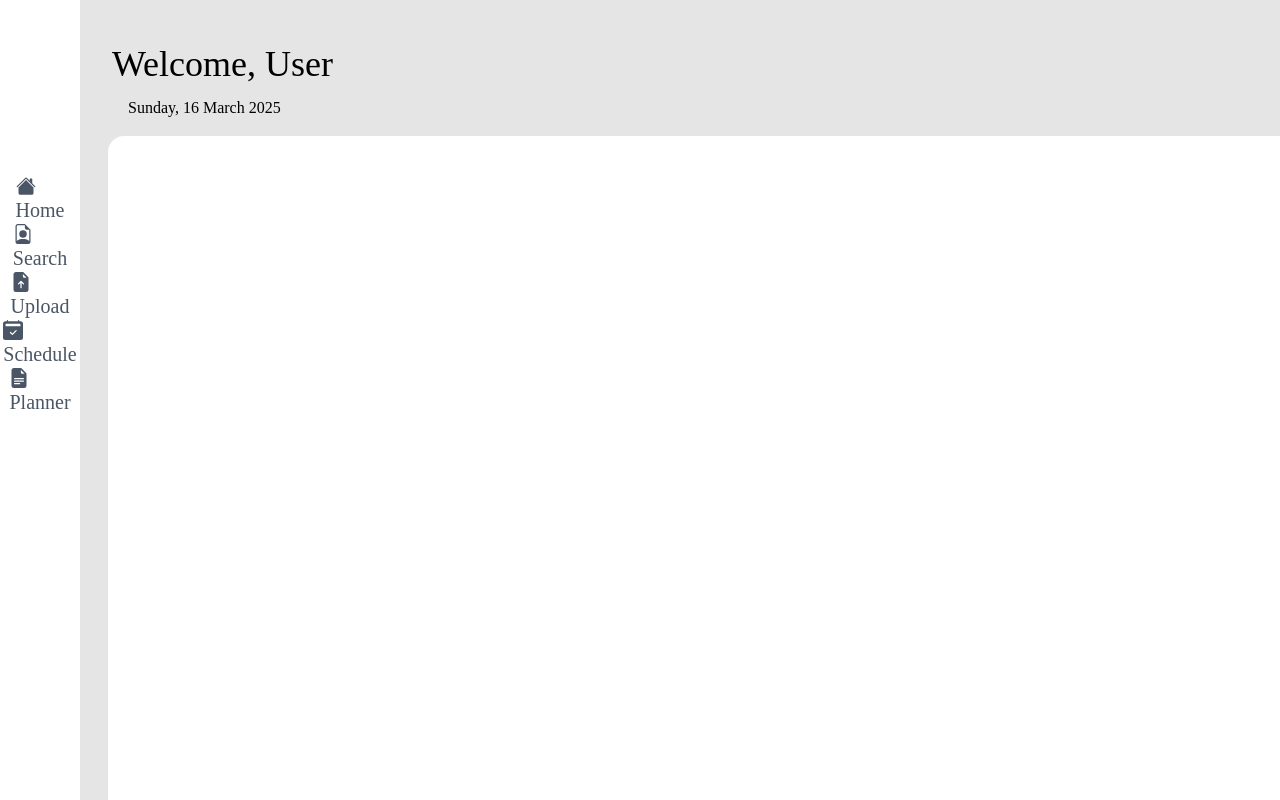
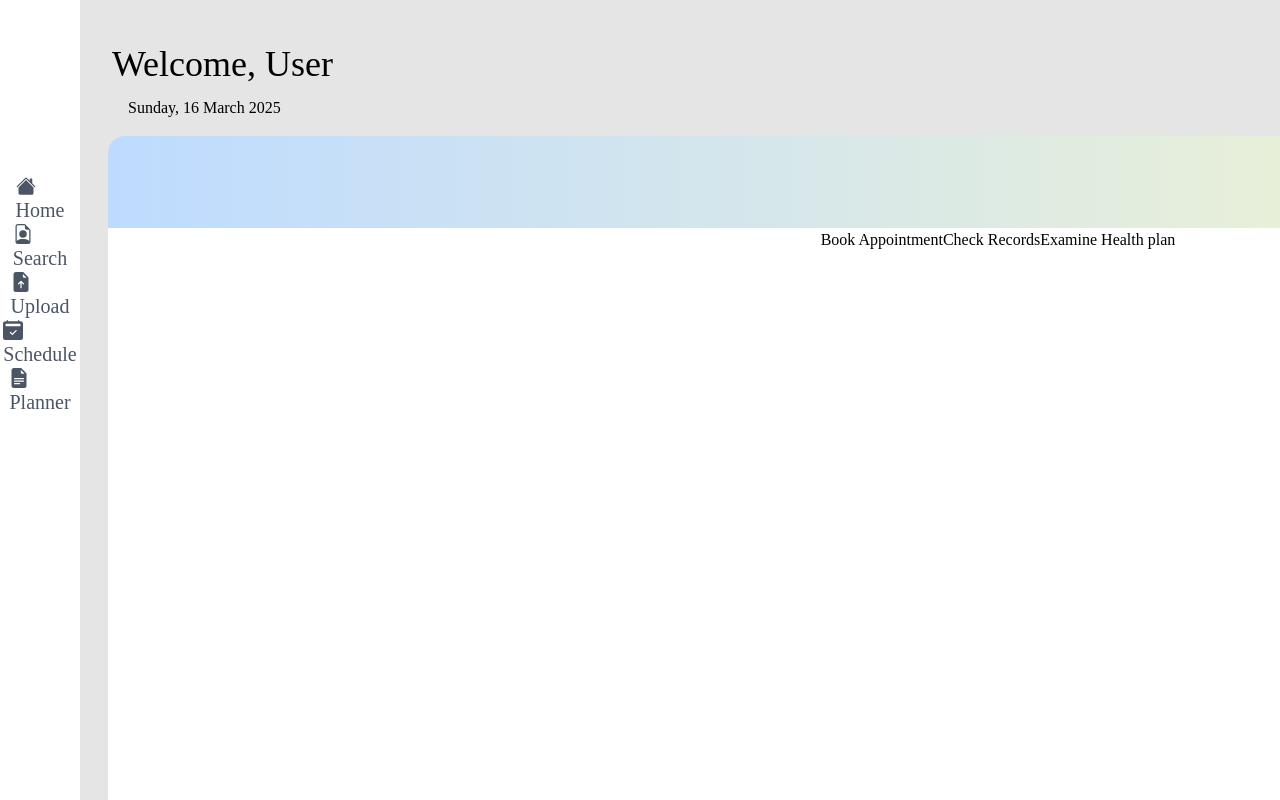
Before and after one commit to DigaantDogra/ClinicConnect, a React (Vite) app in the folder Clinic-connect/: page / in a window 1280 px wide. Built offline with nearby package versions, Linux system fonts and the light colour scheme.

Commit message:
Home section updated with buttons

```diff
--- a/Clinic-connect/src/Pages/Patient/Home/HomeSection.jsx
+++ b/Clinic-connect/src/Pages/Patient/Home/HomeSection.jsx
@@ -2,6 +2,24 @@
 
 export const HomeSection = () => {
     return <div className="bg-white h-200 w-445 rounded-2xl">
+        <div className="h-23 bg-gradient-to-r from-blue-200 to-yellow-100 rounded-t-2xl"/>
+        <div className="flex justify-center items-center mx-auto">
+            <button className="home-btn">
+                <h1 className="home-h1">Book Appointment</h1>
+            </button>
+
+            <button className="home-btn">
+                <h1 className="home-h1">Check Records</h1>
+            </button>
+
+            <button className="home-btn">
+                <h1 className="home-h1">Examine Health plan</h1>
+            </button>
+        </div>
+
+        <div>
+
+        </div>
 
     </div>
 }
```
